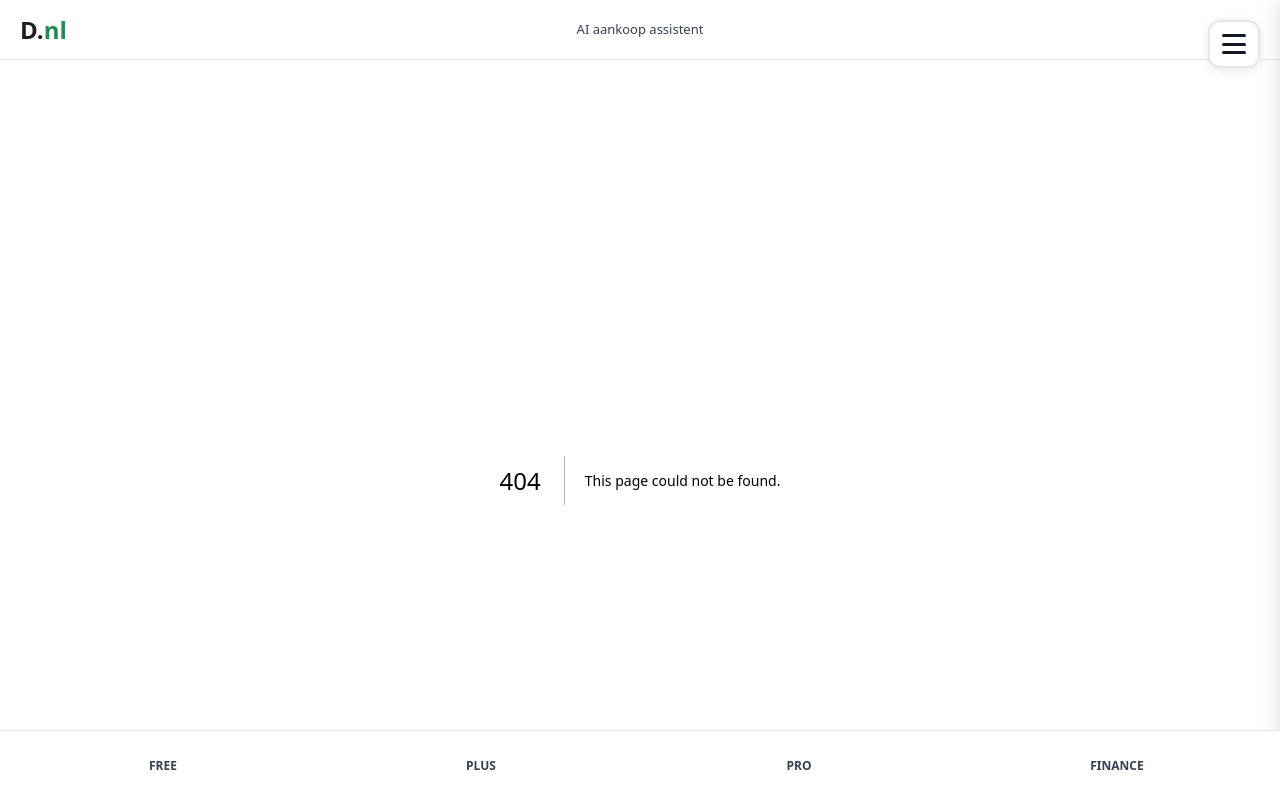
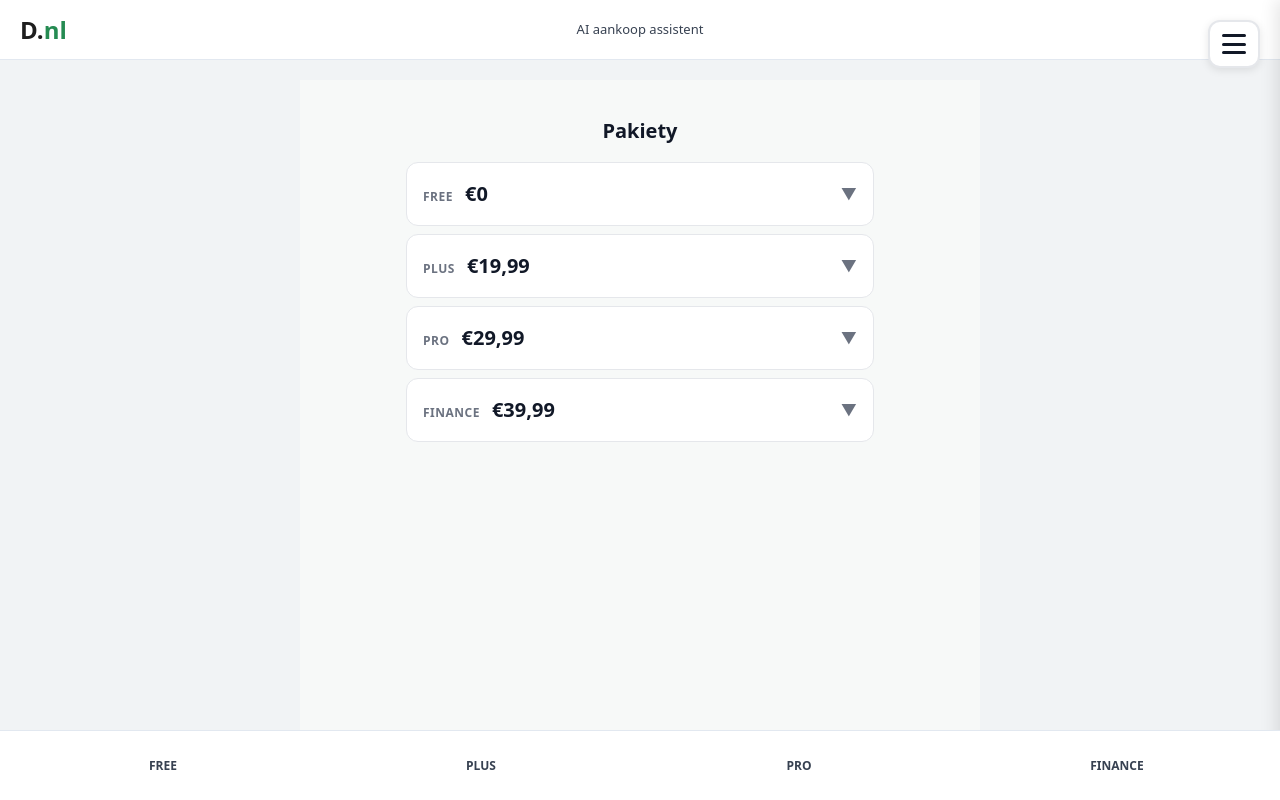
Before and after one commit to gorski1981mario-commits/dealsense-mvp, a Next.js app: page /packages in a window 1280 px wide. Before the commit this address had no page. Built offline with nearby package versions, Linux system fonts and the light colour scheme.

Commit message:
Add /packages page with PricingAccordion - ultraminimalistyczny design

```diff
--- /dev/null
+++ b/app/packages/page.tsx
@@ -0,0 +1,15 @@
+'use client'
+
+import PricingAccordion from '../components/PricingAccordion'
+
+export default function PackagesPage() {
+  return (
+    <div style={{
+      minHeight: '100vh',
+      background: '#F7F9F8',
+      padding: '20px 0'
+    }}>
+      <PricingAccordion />
+    </div>
+  )
+}
```
